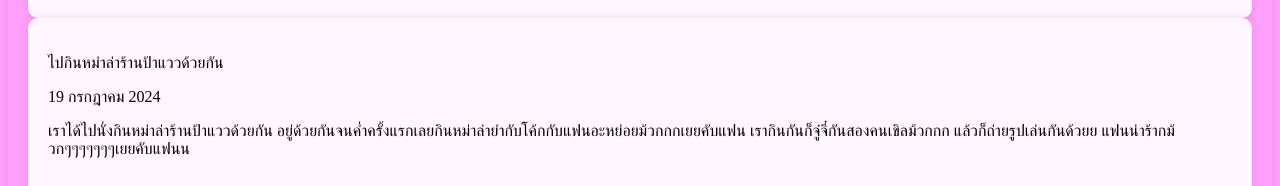
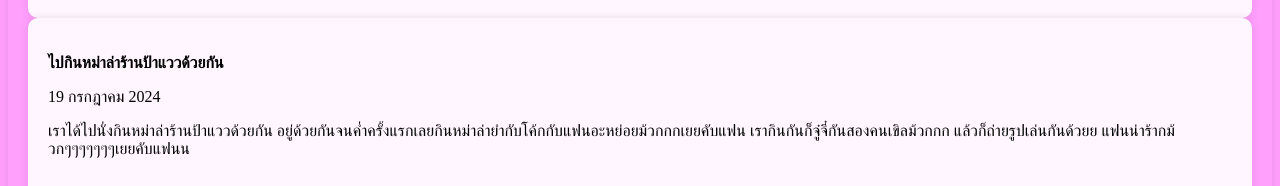
Before and after one commit to Vascroper/Diary.com, a plain HTML site: page index.html in a window 1280 px wide. Shown: the part 1994-2180 px from the top of the page. Drawn offline with Linux system fonts and the light colour scheme.

Commit message:
Update index.html

```diff
--- a/index.html
+++ b/index.html
@@ -78,7 +78,7 @@
         </div>
 
         <div class="apology-list">
-            <p>ไปกินหม่าล่าร้านป้าแววด้วยกัน</p>
+            <p><b>ไปกินหม่าล่าร้านป้าแววด้วยกัน</b></p>
             <p>19 กรกฎาคม 2024</p>
             <p>เราได้ไปนั่งกินหม่าล่าร้านป้าแววด้วยกัน อยู่ด้วยกันจนค่ำครั้งแรกเลยกินหม่าล่ายำกับโค้กกับแฟนอะหย่อยม้วกกกเยยคับแฟน
                 เรากินกันก็จู๋จี๋กันสองคนเขิลม้วกกก แล้วก็ถ่ายรูปเล่นกันด้วยย แฟนน่าร้ากม้วกๆๆๆๆๆๆๆเยยคับแฟนน </p>
```
